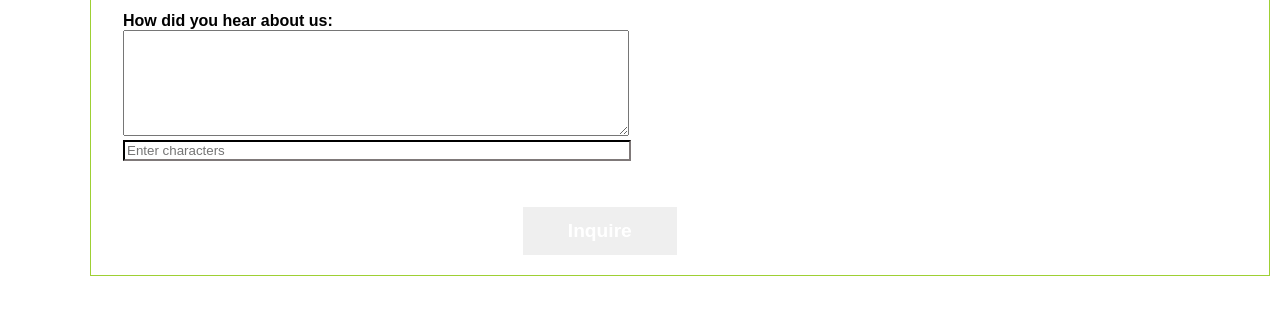
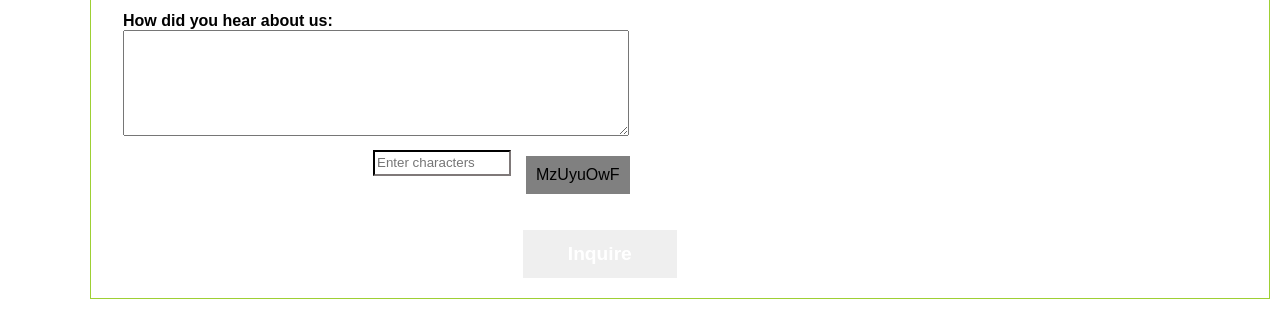
Before and after one commit to TingboW/homework-module1, a plain HTML site: page contact.html in a window 1280 px wide. Shown: the part 917-1240 px from the top of the page. Drawn offline with Linux system fonts and the light colour scheme.

Commit message:
update random code sytle

```diff
--- a/contact.html
+++ b/contact.html
@@ -132,5 +132,6 @@
 
     <!--Partners Codes-->
 <script src="js/site_scripts.js"></script>
+<script src="js/randomcodes.js"></script>
 </body>
 </html>
--- a/styles.css
+++ b/styles.css
@@ -289,3 +289,22 @@ figcaption {
     background: linear-gradient(0deg, rgba(251,215,139,1) 0%, rgba(118,213,245,1) 100%);
     text-align: center;
 }
+
+/* Random Code Styles */
+.randomcode {
+    display: inline-flex;
+    margin-left: 250px;
+}
+
+.randomcode input {
+    margin-top: 10px;
+    width: 130px;
+    height: 20px;
+}
+
+.randomcode p{
+    background-color: grey;
+    text-align: center;
+    padding: 10px;
+    margin-left: 15px;
+}
```
